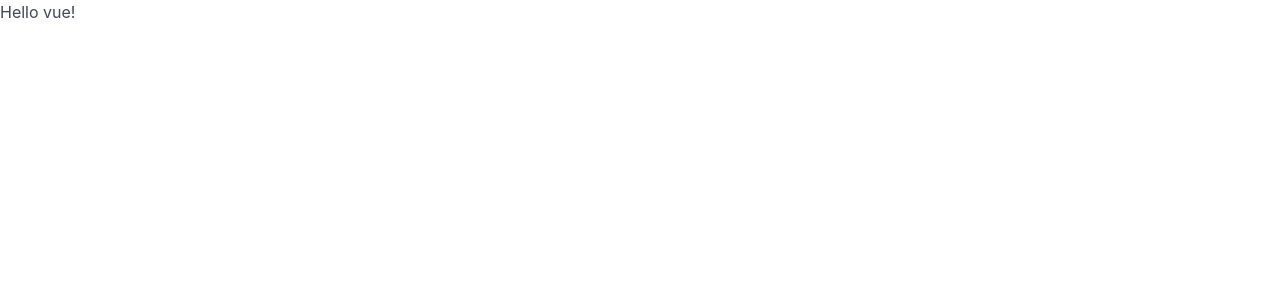
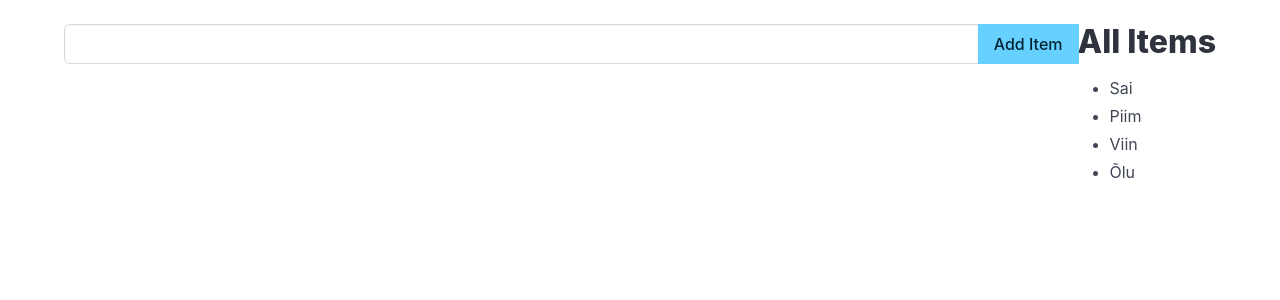
Before and after one commit to MustLuikH7/Learnnode, a Vue app: page / in a window 1280 px wide. Shown: the top 300 px of the page. Built offline with nearby package versions, Linux system fonts and the light colour scheme.

Commit message:
Add list Example

```diff
--- a/src/App.vue
+++ b/src/App.vue
@@ -1,6 +1,31 @@
 <script setup>
-let message = "Hello vue!";
+import { ref } from 'vue';
+let items = ref(['Sai', 'Piim', 'Viin', 'Õlu'])
+let newItem = ref('')
+function add(){
+  if(newItem.value !== ''){
+  items.value.push(newItem.value.trim())
+  }
+  newItem.value =''
+}
 </script>
 <template>
-  <h1>{{ message }}</h1>
+  <div class="container">
+    <div class="field has-addons mt-5">
+      <div class="control is-expanded">
+    <input class="input" type="text" v-model="newItem" @keypress.enter="add">
+  </div>
+  <div class="control">
+        <button class="button is-info" @click="add">
+          Add Item
+        </button>
+      </div>
+      <div class="content">
+        <h1>All Items</h1>
+        <ul>
+            <li v-for="item in items">{{ item }}</li>
+        </ul>
+      </div>
+    </div>
+  </div>
 </template>
```
